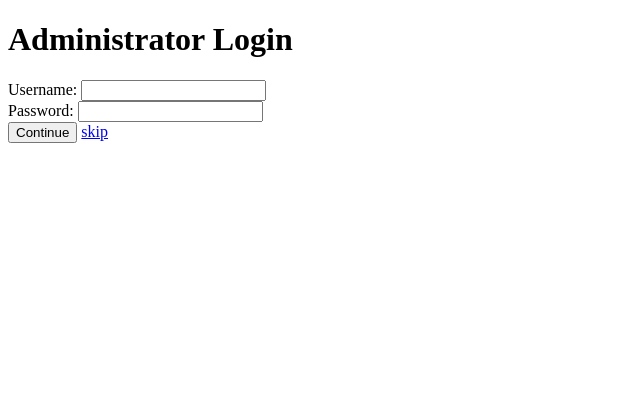
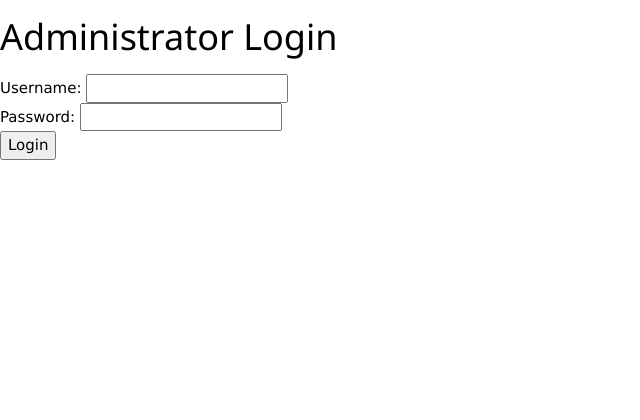
Before and after one commit to 23595/desert_ducks1, a Flask app: page /admin_login in a window 1280 px wide. Shown: the top 420 px of the page, without its empty margins (0-640 px from the left). Before the commit the page ends 143 px from the top, so only its background shows below. Run offline with Flask 3, Linux system fonts and the light colour scheme.

Commit message:
admin login working, has error messages for wrong username/password

```diff
--- a/app.py
+++ b/app.py
@@ -4,8 +4,6 @@ import sqlite3
 import random
 from werkzeug.security import check_password_hash,generate_password_hash
 
-
-#check_password_hash(hashed_pw, password)
 
 
 DATABASE = 'ducks.db'
@@ -39,7 +37,7 @@ def home():
     return render_template("homepage.html")
 
 @app.route('/admin_login')
-def login():
+def admin_login():
     return render_template("login.html")
 
 @app.route('/admin_view')
@@ -103,7 +101,25 @@ def new_user():
             cursor.execute(sql)
     return render_template("admin.html")
 
-
+@app.route('/login', methods=['GET','POST'])
+def login():
+    if request.method == 'POST':
+        password = request.form['password']
+        username = request.form['username']
+        sql = """SELECT admin_login.username, admin_login.encrypted_pw
+                FROM admin_login
+                WHERE username = '""" + username + "';"
+        results = query_db(sql)
+        if results:
+            result=results[0]
+            if check_password_hash(result[1], password):
+                return render_template("admin.html")
+            else:
+                return render_template("login.html", message='Incorrect Password')
+        else:
+            return render_template("login.html", message='Username not found')
+    else:
+        return render_template("login.html")
 
 if __name__ == "__main__":
     app.run(debug=True)
--- a/static/style.css
+++ b/static/style.css
@@ -95,3 +95,8 @@ div.two_column_grid div:hover {
   font-size: 30px;
   text-align: center;
 }
+
+.error_message{
+  color: red;
+  text-decoration: wavy;
+}
--- a/templates/admin.html
+++ b/templates/admin.html
@@ -3,7 +3,10 @@
 <head>
     <meta charset="UTF-8">
     <meta name="viewport" content="width=device-width, initial-scale=1.0">
-    <title>Document</title>
+    <link rel="stylesheet" href="https://www.w3schools.com/w3css/5/w3.css">
+    <link rel="stylesheet" href="https://fonts.googleapis.com/css?family=Newsreader">
+    <link rel="stylesheet" href="{{url_for('static', filename='style.css')}}">
+    <title>Admin Controls</title>
 </head>
 <body>
     <h1>Add new admin</h1>
--- a/templates/homepage.html
+++ b/templates/homepage.html
@@ -12,6 +12,6 @@
     <div class="big_logo"><img src="/static/images/desert_ducks.png" alt="Desert Ducks"></div>
     <h3 class="centre w3_newsreader">different animals fit different environments.</h3>
     <div class="button centre"><a href="{{  url_for('setting_select')  }}" style="text-decoration: none;">Begin</a></div>
-    <div class="centre"><a href="{{ url_for('login') }}">Admin Login</a></div>
+    <div class="centre"><a href="{{ url_for('admin_login') }}">Admin Login</a></div>
 </body>
 </html>
--- a/templates/login.html
+++ b/templates/login.html
@@ -3,17 +3,20 @@
 <head>
     <meta charset="UTF-8">
     <meta name="viewport" content="width=device-width, initial-scale=1.0">
+    <link rel="stylesheet" href="https://www.w3schools.com/w3css/5/w3.css">
+    <link rel="stylesheet" href="https://fonts.googleapis.com/css?family=Newsreader">
+    <link rel="stylesheet" href="{{url_for('static', filename='style.css')}}">
     <title>Admin Login</title>
 </head>
 <body>
     <h1>Administrator Login</h1>
-    <form action="/submit">
+    <form action="{{ url_for('login') }}" method="POST">
         <label for="username">Username: </label>
         <input type="text" id="username" name="username" required><br>
         <label for="password">Password: </label>
         <input type="password" id="password" name="password" required><br>
-        <input type="submit" value="Continue">
-        <a href="{{ url_for('admin_view') }}">skip</a>
+        <input type="submit" value="Login">
     </form>
+    <p class="error_message">{{message}}</p>
 </body>
 </html>
```
Also changed, not shown: 1 other file.
